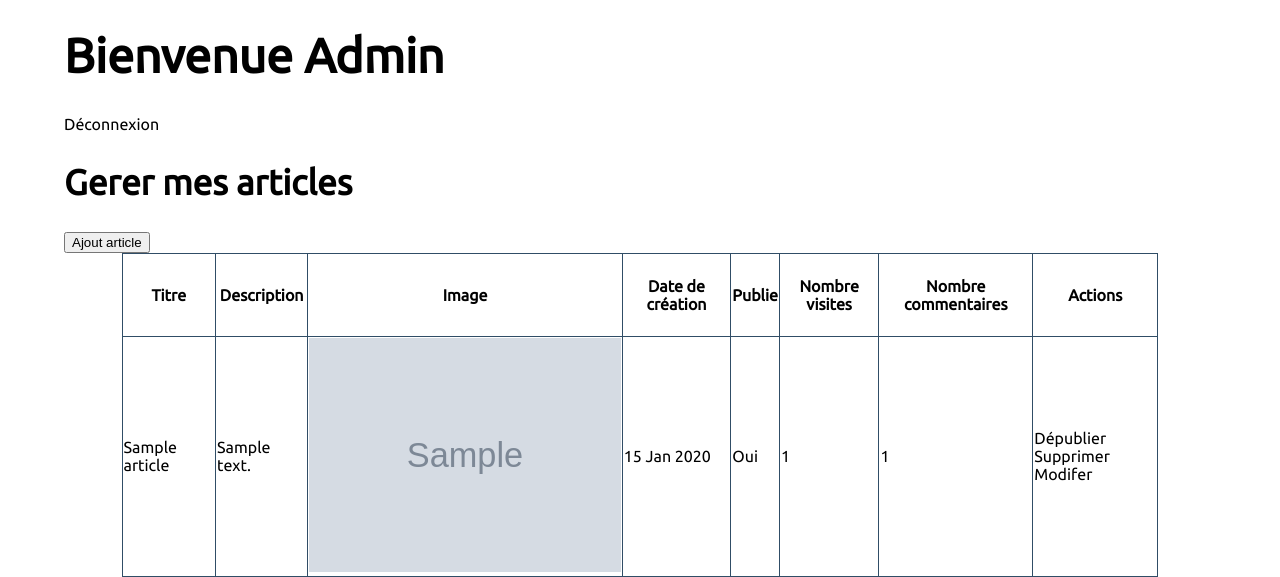
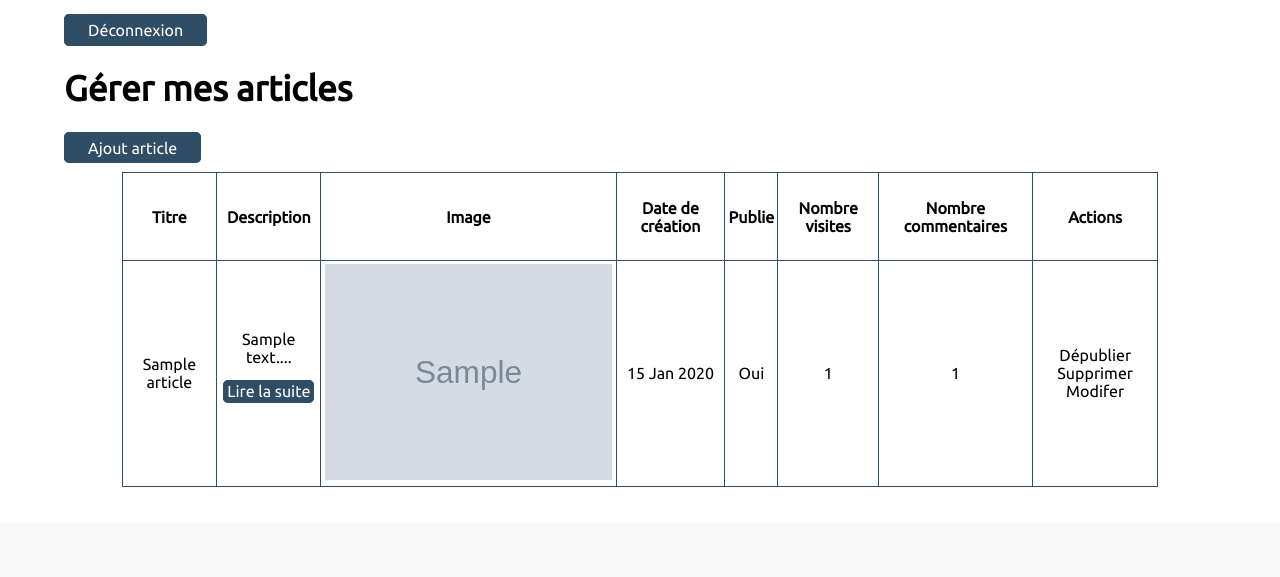
Before and after one commit to devlawper/eval_php, a PHP site: page /admin/gestion_article.php in a window 1280 px wide. Shown: the part 530-1107 px from the top of the page. After the commit the page ends 1017 px from the top, so only its background shows below. Run offline with PHP 8.4, Linux system fonts and the light colour scheme; the visitor is signed in with stand-in values (Sample User, id 1); tables that the repository leaves empty or names only in its code hold one stand-in row (values such as "Sample post"); grey boxes marked "Sample" are stand-in pictures.

Commit message:
Mise en page back-office

```diff
--- a/admin.php
+++ b/admin.php
@@ -15,7 +15,7 @@ require "database.php";
 
 		foreach ($admins as $admin) {
 			if($login == $admin['login'] && password_verify($mdps, $admin['password']) ){
-				$_SESSION['admin'] = 'tata';
+				$_SESSION['admin'] = 'FitDev';
 			header('location:admin/tableau_de_bord.php');
 			}
 			else {
--- a/admin/deconnecte.php
+++ b/admin/deconnecte.php
@@ -1,4 +1,4 @@
 <?php
 session_start();
 session_destroy();
-include "../admin.php";
+header("location:../admin.php") ;
--- a/admin/phtml/gestion_article.phtml
+++ b/admin/phtml/gestion_article.phtml
@@ -1,10 +1,9 @@
   <body>
     <main class="container">
     <?php if (isset($_SESSION['admin'])): ?>
-      <h1>Bienvenue Admin</h1>
-      <a href="deconnecte.php">Déconnexion</a>
-    	<h2>Gerer mes articles</h2>
-    	<button><a href="ajout_article.php">Ajout article</a></button>
+      <a class="button button_light" href="deconnecte.php">Déconnexion</a>
+    	<h2>Gérer mes articles</h2>
+    	<p><a class="button button_light" href="ajout_article.php">Ajout article</a></p>
         <table id="tableauGestionArticles" class="container">
 					<thead>
 						<tr>
@@ -22,7 +21,10 @@
 						<?php foreach ($articles as $article):?>
 						<tr>
 							<td><?=$article['titre']?></td>
-							<td><?=$article['description']?></td>
+              <td>
+                <?=substr($article['description'],0, 200)."..."?>
+                <p><a class="button"  href="../article.php?id=<?= $article['id'] ?>">Lire la suite</a></p>
+              </td>
 							<td><img src="../img/<?=$article['image']?>"></td>
 							<td><?= strftime('%d %h %Y', strtotime($article['date_creation']));?></td>
 							<td><?php if ($article['publie'] == 1): ?>Oui
--- a/admin/phtml/gestion_comm.phtml
+++ b/admin/phtml/gestion_comm.phtml
@@ -1,8 +1,7 @@
 <body>
   <main class="container">
   <?php if (isset($_SESSION['admin'])): ?>
-  	<h1>Bienvenue Admin</h1>
-    <a href="deconnecte.php">Déconnexion</a>
+    <a class="button button_light" href="deconnecte.php">Déconnexion</a>
   	<h2>Gerer mes commentaires</h2>
       <table id="tableauGestionComm" class="container">
 				<thead>
--- a/admin/phtml/tableau_de_bord.phtml
+++ b/admin/phtml/tableau_de_bord.phtml
@@ -1,8 +1,8 @@
 <body>
   <main class="container">
   <?php if (isset($_SESSION['admin'])): ?>
-    <h1>Bienvenue Admin</h1>
-    <a href="deconnecte.php">Déconnexion</a>
+    <h1>Bienvenue <?= $_SESSION['admin'] ?></h1>
+    <a class="button button_light" href="deconnecte.php">Déconnexion</a>
   	<h2>Tableau de bord</h2>
     <h3>A Moderer</h3>
     <section id="moderer">
--- a/css/style.css
+++ b/css/style.css
@@ -218,7 +218,10 @@ footer img {
   float: left;
 }
 
-/* ADMIN */
+
+/*///////////////*/
+/*//// ADMIN ////*/
+/*///////////////*/
 
 /* Connection */
 .connectAdmin p {
@@ -257,25 +260,7 @@ footer img {
   list-style-type: none;
 }
 
-/* Gestion articles */
-#tableauGestionArticles,
-#tableauGestionComm {
-  border: 1px solid #304D66;
-  border-collapse: collapse;
-}
-#tableauGestionArticles td,
-#tableauGestionComm td,
-#tableauGestionArticles th,
-#tableauGestionComm th {
-  border: 1px solid #304D66;
-  height: 5rem;
-}
-#tableauGestionArticles img {
-  width: 100%;
-}
-
-/***ajout du css au tableau de bord a modérer***/
-
+/* Tableau de bord */
 #moderer, #statistiques{
   border: 2px solid black;
   padding: 2%;
@@ -296,3 +281,26 @@ footer img {
   display: flex;
   justify-content: space-around;
 }
+
+/* Gestion articles et commentaires */
+#tableauGestionArticles,
+#tableauGestionComm {
+  border: 1px solid #304D66;
+  border-collapse: collapse;
+  margin-bottom: 3%;
+}
+#tableauGestionArticles td,
+#tableauGestionComm td,
+#tableauGestionArticles th,
+#tableauGestionComm th {
+  border: 1px solid #304D66;
+  height: 5rem;
+  text-align: center;
+  padding: 0.2rem;
+}
+#tableauGestionArticles img {
+  width: 100%;
+}
+.button_light {
+  padding: 0.5% 2%;
+}
```
